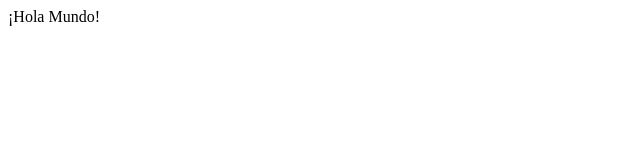
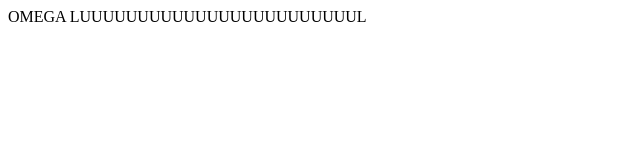
Before and after one commit to ScarsByCrows/DesarrolloWeb2, a plain HTML site: page index.html in a window 1280 px wide. Shown: the whole page, without its empty margins (0-640 px from the left). Drawn offline with Linux system fonts and the light colour scheme.

Commit message:
Se cambió el mensaje de la página

```diff
--- a/index.html
+++ b/index.html
@@ -7,6 +7,6 @@
     <title>Página Piola</title>
 </head>
 <body>
-    ¡Hola Mundo!
+    OMEGA LUUUUUUUUUUUUUUUUUUUUUUUUL
 </body>
 </html>
```
